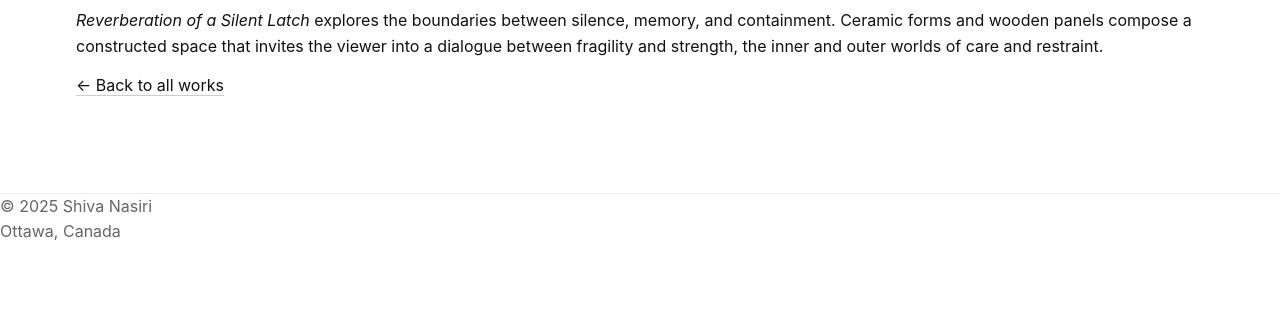
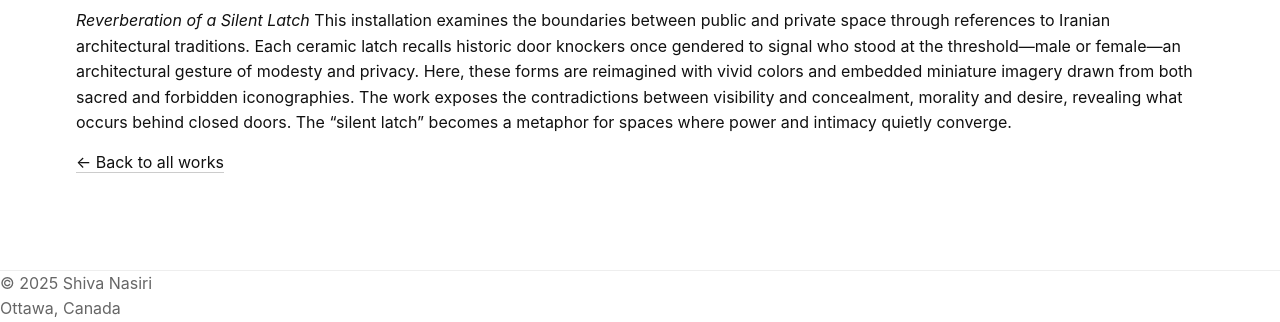
Before and after one commit to shivanasiri/shivanasiri.github.io, a Jekyll site: the page built from work/reverberation-of-a-silent-latch/index.md, in a window 1280 px wide and 900 px high, scrolled down 4883 px, cut to the strip 578-900 px from the top of the window. Built offline with Jekyll 4.4.1, drawn with Linux system fonts in a browser that asks for light colours; before the commit the page ends 5706 px from its top, so only the background shows below that.

Commit message:
Update index.md

```diff
--- a/work/reverberation-of-a-silent-latch/index.md
+++ b/work/reverberation-of-a-silent-latch/index.md
@@ -14,9 +14,7 @@ title: Reverberation of a Silent Latch
 </div>
 
 <p>
-<em>Reverberation of a Silent Latch</em> explores the boundaries between silence, memory, and containment.
-Ceramic forms and wooden panels compose a constructed space that invites the viewer into a dialogue
-between fragility and strength, the inner and outer worlds of care and restraint.
+<em>Reverberation of a Silent Latch</em> This installation examines the boundaries between public and private space through references to Iranian architectural traditions. Each ceramic latch recalls historic door knockers once gendered to signal who stood at the threshold—male or female—an architectural gesture of modesty and privacy. Here, these forms are reimagined with vivid colors and embedded miniature imagery drawn from both sacred and forbidden iconographies. The work exposes the contradictions between visibility and concealment, morality and desire, revealing what occurs behind closed doors. The “silent latch” becomes a metaphor for spaces where power and intimacy quietly converge.
 </p>
 
 <p><a href="{{ '/work/' | relative_url }}">← Back to all works</a></p>
```
